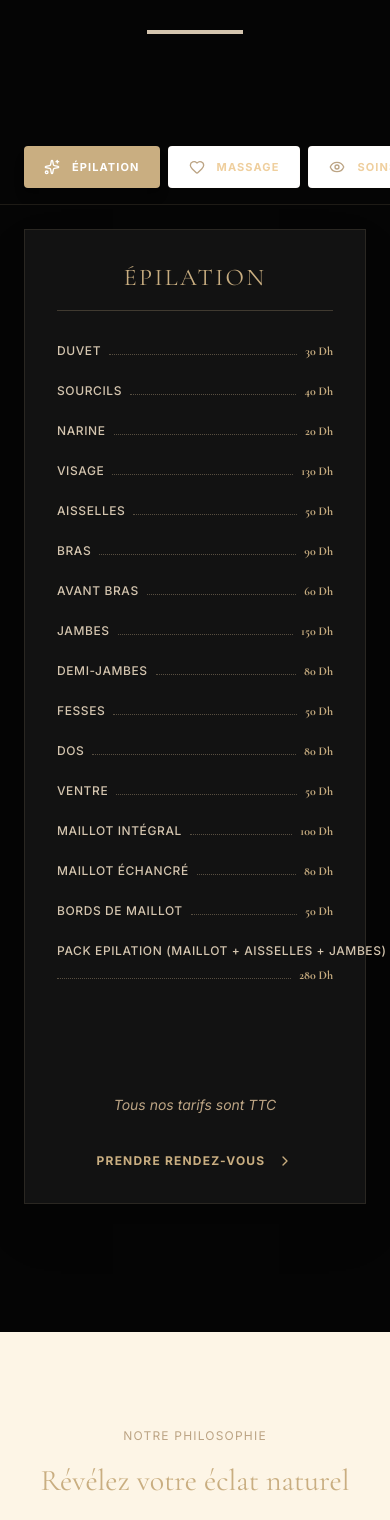
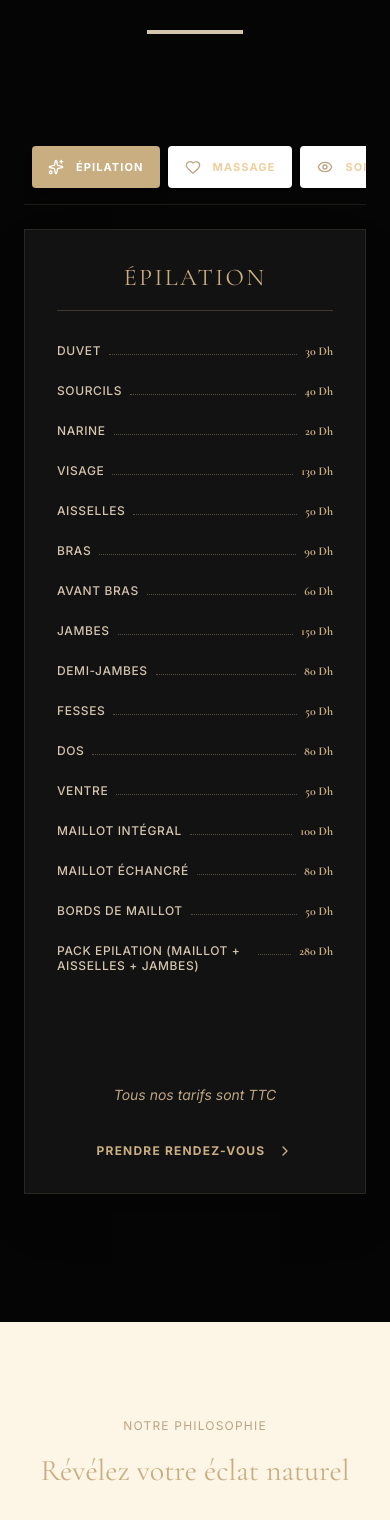
Before and after one commit to goodlustfrance-hash/bling, a React (Vite) app: page / in a window 390 px wide. Shown: the part 962-2482 px from the top of the page. Built offline with nearby package versions, Linux system fonts and the light colour scheme.

Commit message:
feat(App): Improve service category navigation
Enhance the mobile experience for the service category navigation by adding smooth scrolling to the target section. This change also adjusts padding and styling for better alignment and responsiveness across devices.

```diff
--- a/src/App.tsx
+++ b/src/App.tsx
@@ -214,7 +214,7 @@ export default function App() {
 
           <div className="grid grid-cols-1 lg:grid-cols-4 gap-6 lg:gap-12 items-start text-left">
             {/* Category Navigation */}
-            <div className="lg:col-span-1 sticky top-16 lg:top-32 z-20 bg-gold-50 py-4 -mx-6 px-6 lg:mx-0 lg:px-0 flex lg:flex-col gap-2 overflow-x-auto no-scrollbar border-b lg:border-none border-gold-900/10">
+            <div className="lg:col-span-1 sticky top-16 lg:top-32 z-20 bg-gold-50 py-4 px-2 lg:px-0 flex lg:flex-col gap-2 overflow-x-auto no-scrollbar border-b lg:border-none border-gold-900/10 w-full">
               {SERVICES.map((category) => {
                 const Icon = categoryIcons[category.id] || Sparkles;
                 return (
@@ -222,12 +222,16 @@ export default function App() {
                     key={category.id}
                     onClick={() => {
                       setActiveCategory(category.id);
-                      // On mobile we don't need to scroll to top of section usually but let's keep it simple
+                      // Scroll to target section on mobile if needed
+                      if (window.innerWidth < 1024) {
+                        const el = document.getElementById('services-content');
+                        el?.scrollIntoView({ behavior: 'smooth', block: 'start' });
+                      }
                     }}
-                    className={`flex-none lg:w-full flex items-center gap-3 px-5 py-3 transition-all group whitespace-nowrap rounded-sm ${
+                    className={`flex-none lg:w-full flex items-center gap-3 px-4 py-3 transition-all group whitespace-nowrap rounded-sm ${
                       activeCategory === category.id
                       ? 'bg-gold-500 text-white shadow-lg'
-                      : 'bg-white lg:bg-transparent text-gold-800 border border-gold-900/5 lg:border-none'
+                      : 'bg-white lg:bg-transparent text-gold-800 border border-gold-900/5 lg:border-none shadow-sm lg:shadow-none'
                     }`}
                   >
                     <Icon className={`w-4 h-4 ${activeCategory === category.id ? 'text-white' : 'text-gold-400 group-hover:text-gold-600'}`} />
@@ -238,7 +242,7 @@ export default function App() {
             </div>
 
             {/* Service Items */}
-            <div className="lg:col-span-3">
+            <div className="lg:col-span-3" id="services-content">
               <AnimatePresence mode="wait">
                 <motion.div
                   key={activeCategory}
@@ -261,11 +265,11 @@ export default function App() {
                         key={service.name}
                         className="group"
                       >
-                        <div className="flex flex-wrap justify-between items-baseline gap-2 md:gap-4 mb-2">
-                          <span className="text-xs md:text-base font-medium text-gold-300 group-hover:text-gold-500 transition-colors uppercase tracking-wider shrink-0">
+                        <div className="flex justify-between items-baseline gap-2 md:gap-4 mb-2">
+                          <span className="text-xs md:text-base font-medium text-gold-300 group-hover:text-gold-500 transition-colors uppercase tracking-wider max-w-[70%] leading-tight">
                             {service.name}
                           </span>
-                          <div className="flex-1 min-w-[20px] border-b border-dotted border-gold-900/30" />
+                          <div className="flex-1 border-b border-dotted border-gold-900/30" />
                           <span className="text-xs md:text-base font-serif font-bold text-gold-500 shrink-0">
                             {service.price}
                           </span>
@@ -360,13 +364,16 @@ export default function App() {
           </div>
 
           <div className="relative group">
-            <div className="flex gap-6 overflow-x-auto pb-12 snap-x snap-mandatory no-scrollbar scroll-smooth">
+            <div
+              id="gallery-slider"
+              className="flex gap-4 md:gap-6 overflow-x-auto pb-12 snap-x snap-mandatory no-scrollbar scroll-smooth p-2"
+            >
               {galleryImages.map((img, i) => (
                 <motion.div
                   key={i}
                   whileHover={{ scale: 0.98 }}
                   onClick={() => setSelectedImage(img)}
-                  className="min-w-[80vw] md:min-w-[40vw] lg:min-w-[30vw] aspect-[4/5] md:aspect-video snap-center cursor-zoom-in"
+                  className="min-w-[75vw] sm:min-w-[60vw] md:min-w-[40vw] lg:min-w-[30vw] aspect-[4/5] md:aspect-video snap-center cursor-zoom-in"
                 >
                   <img
                     src={img}
@@ -379,8 +386,15 @@ export default function App() {
             </div>
 
             {/* Visual indicators for scroll */}
-            <div className="absolute inset-y-0 left-0 w-20 bg-gradient-to-r from-black to-transparent pointer-events-none opacity-0 group-hover:opacity-100 transition-opacity" />
-            <div className="absolute inset-y-0 right-0 w-20 bg-gradient-to-l from-black to-transparent pointer-events-none opacity-0 group-hover:opacity-100 transition-opacity" />
+            <div className="hidden md:block absolute inset-y-0 left-0 w-20 bg-gradient-to-r from-black to-transparent pointer-events-none opacity-0 group-hover:opacity-100 transition-opacity" />
+            <div className="hidden md:block absolute inset-y-0 right-0 w-20 bg-gradient-to-l from-black to-transparent pointer-events-none opacity-0 group-hover:opacity-100 transition-opacity" />
+
+            {/* Mobile hints */}
+            <div className="flex md:hidden justify-center gap-4 mt-4">
+              <div className="w-1.5 h-1.5 rounded-full bg-gold-500/50" />
+              <div className="w-1.5 h-1.5 rounded-full bg-gold-500" />
+              <div className="w-1.5 h-1.5 rounded-full bg-gold-500/50" />
+            </div>
           </div>
         </div>
       </section>
```
